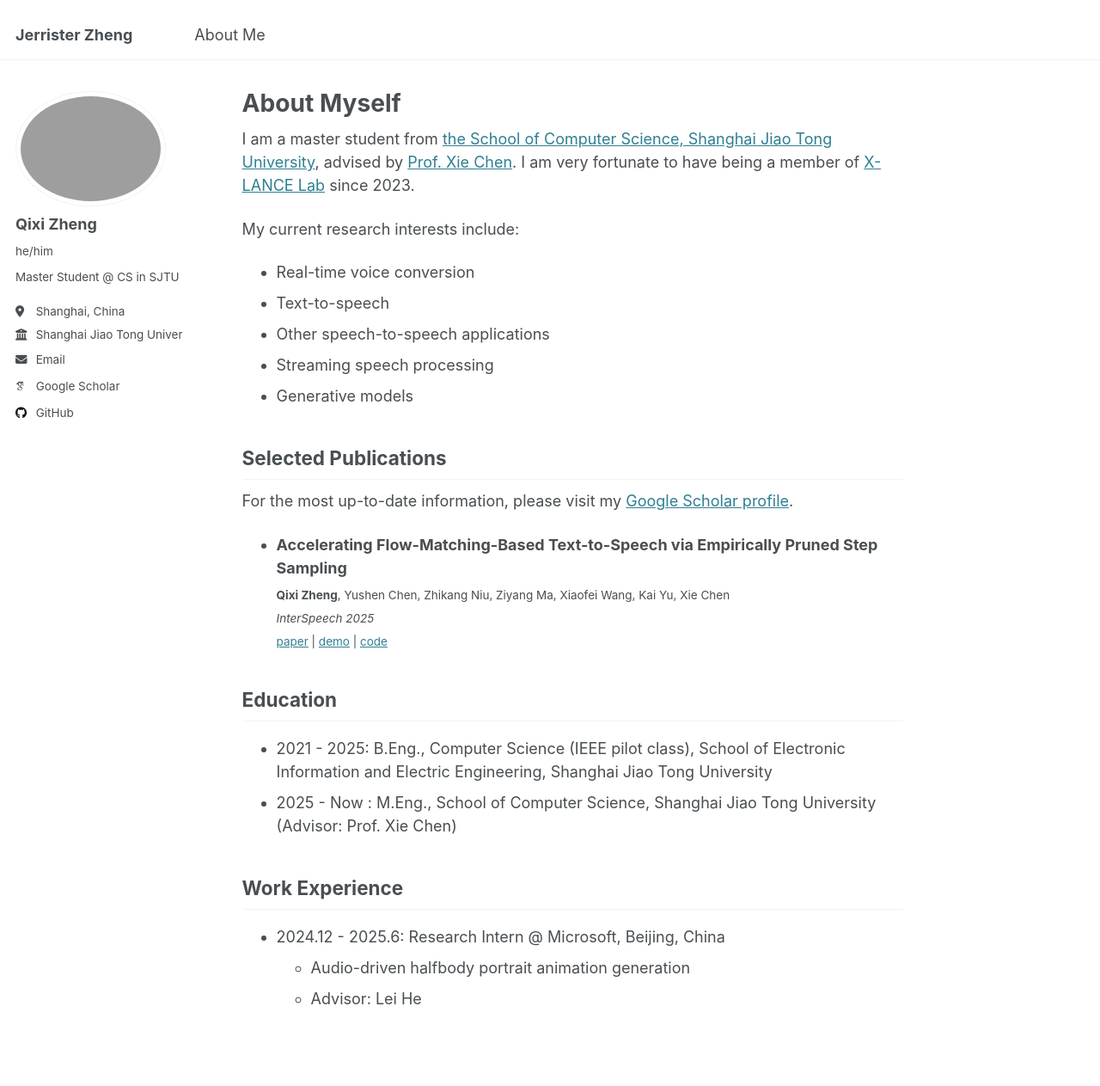
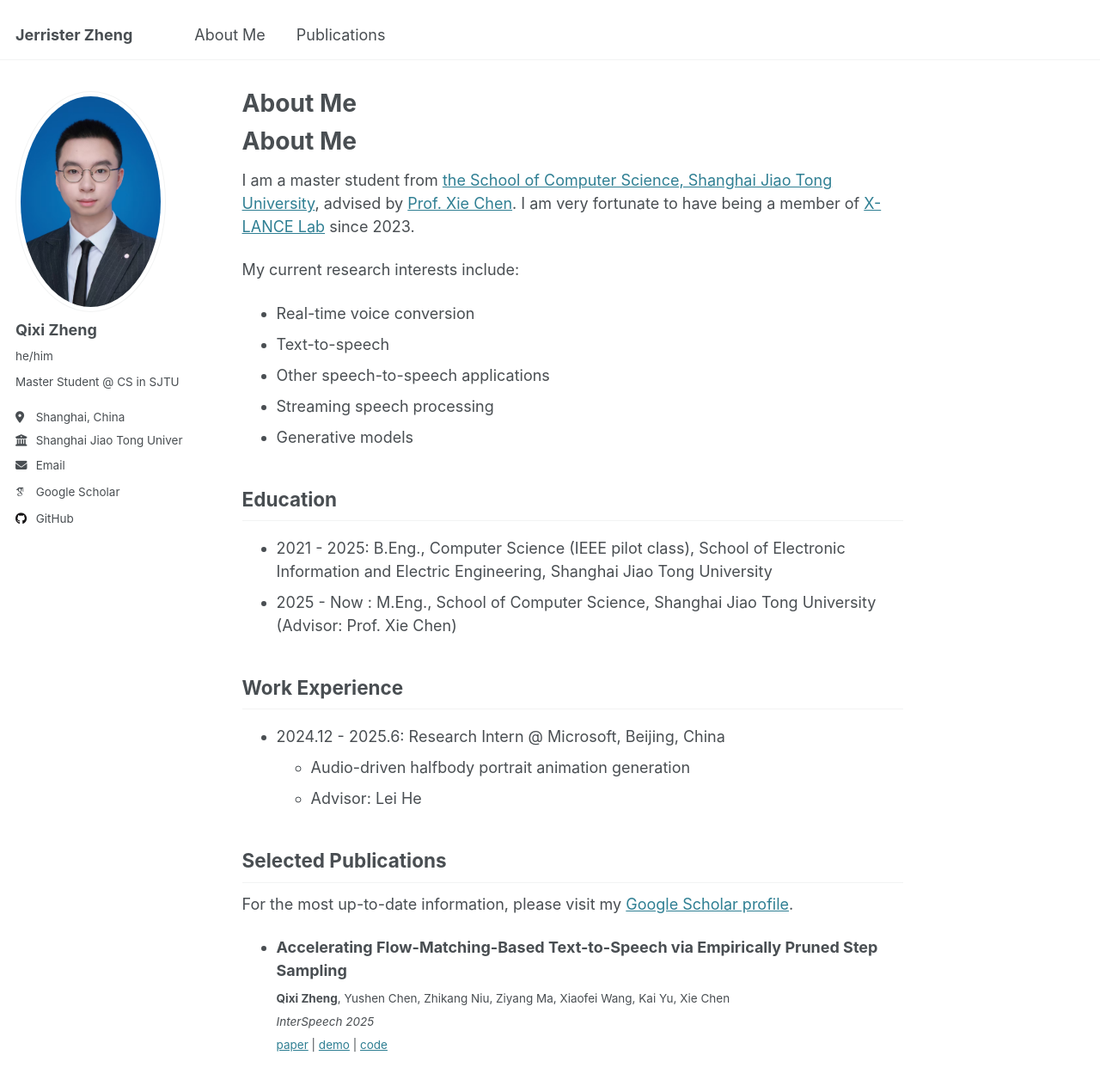
Before and after one commit to Jerrister/Jerrister.github.io, a Jekyll site: the page built from _pages/about.md, in a window 1280 px wide and 1400 px high. Shown: the top 1263 px of the window at 86% size. Built offline with Jekyll 4.4.1, drawn with Linux system fonts in a browser that asks for light colours; some web fonts are replaced; our own code applies the rules of GitHub Pages for plain Markdown files.

Commit message:
add pub navi

```diff
--- a/_config.yml
+++ b/_config.yml
@@ -22,7 +22,7 @@ repository               : "Jerrister/Jerrister.github.io"
 #               Additional customization can be done by editing /_includes/author-profile.html
 author:
   # Biographic information
-  avatar           : "Avatar.jpg"
+  avatar           : "Avatar.png"
   name             : "Qixi Zheng"
   pronouns         : "he/him"
   bio              : "Master Student @ CS in SJTU"
--- a/_data/navigation.yml
+++ b/_data/navigation.yml
@@ -6,13 +6,13 @@
 
 main:
   - title: "About Me"
-    url: /about/
+    url: /#about-me
 
   # - title: "CV"
   #   url: /cv/
 
-  # - title: "Publications"
-  #   url: /publications/
+  - title: "Publications"
+    url: /#selected-publications
 
   # - title: "Talks"
   #   url: /talks/
--- a/_pages/about.md
+++ b/_pages/about.md
@@ -1,11 +1,13 @@
 ---
 permalink: /
-title: "About Myself"
+# title: "About Me"
 author_profile: true
 redirect_from:
   - /about/
   - /about.html
 ---
+
+# About Me
 
 I am a master student from [the School of Computer Science, Shanghai Jiao Tong University](https://www.cs.sjtu.edu.cn/), advised by [Prof. Xie Chen](https://chenxie95.github.io/).
 I am very fortunate to have being a member of [X-LANCE Lab](https://x-lance.sjtu.edu.cn/) since 2023.
@@ -33,3 +27,11 @@ For the most up-to-date information, please visit my [Google Scholar profile](ht
 * 2024.12 - 2025.6: Research Intern @ Microsoft, Beijing, China
   * Audio-driven halfbody portrait animation generation
   * Advisor: Lei He
+
+## Selected Publications
+For the most up-to-date information, please visit my [Google Scholar profile](https://scholar.google.com/citations?hl=zh-CN&user=5B9Fk6AAAAAJ).
+
+  * **Accelerating Flow-Matching-Based Text-to-Speech via Empirically Pruned Step Sampling**\
+  <sub> **Qixi Zheng**, Yushen Chen, Zhikang Niu, Ziyang Ma, Xiaofei Wang, Kai Yu, Xie Chen </sub>\
+  <sub> *InterSpeech 2025* </sub>\
+  <sub> [paper](https://www.isca-archive.org/interspeech_2025/zheng25d_interspeech.pdf) | [demo](https://fast-f5-tts.github.io/) | [code](https://github.com/SWivid/F5-TTS/pull/1077) </sub>
```
Also changed, not shown: other parts of _pages/about.md (+0 -8 lines).
